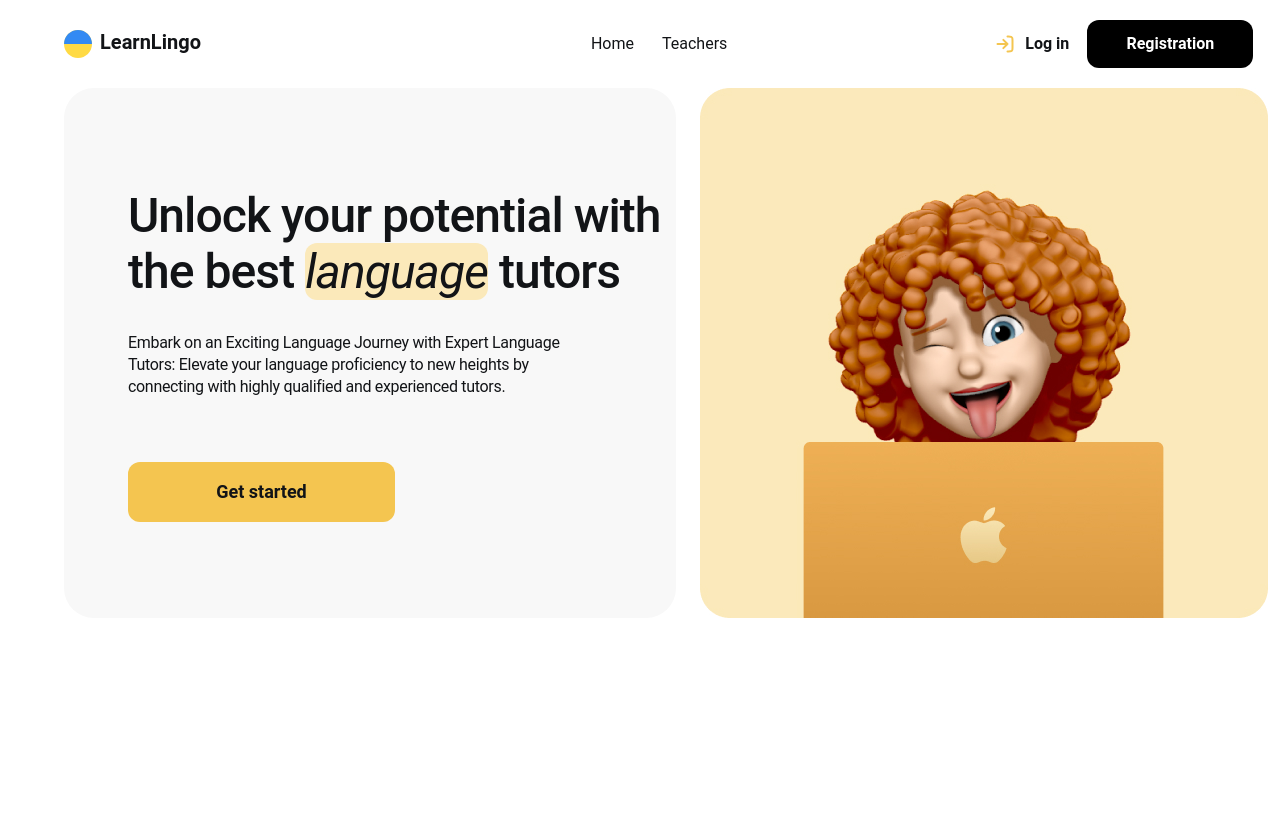
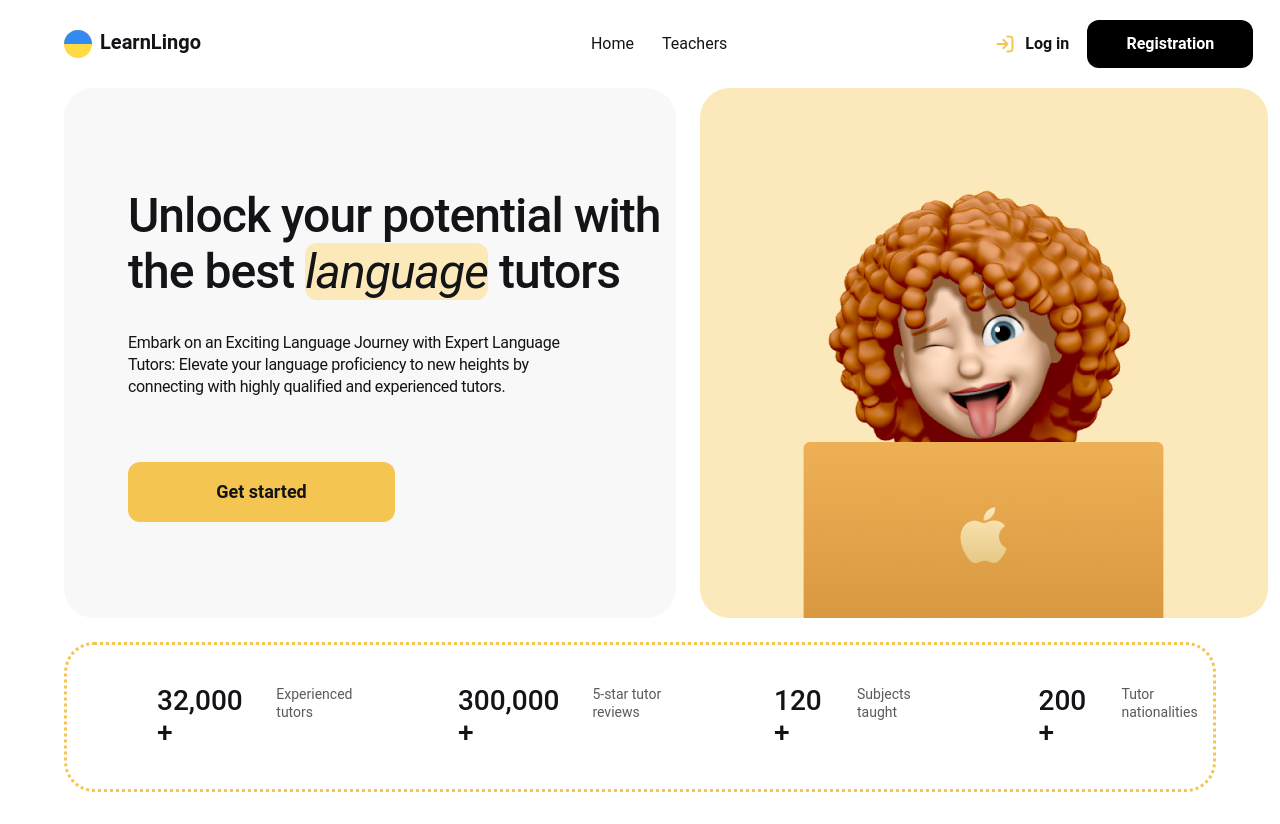
Before and after one commit to Sergiyan92/Learn-Lingo, a React (Vite) app: page / in a window 1280 px wide. Before the commit the page ends 800 px from the top, so only its background shows below. Built offline with nearby package versions, Linux system fonts and the light colour scheme.

Commit message:
create footer

```diff
--- /dev/null
+++ b/src/components/footer/Footer.module.css
@@ -0,0 +1,27 @@
+.footer {
+  display: flex;
+  border-radius: 30px;
+  border: #f4c550 dotted;
+  margin-top: 24px;
+  margin-bottom: 32px;
+  margin-right: 64px;
+  margin-left: 64px;
+}
+.footer_title {
+  display: flex;
+  margin-left: 90px;
+  padding-top: 40px;
+  padding-bottom: 40px;
+  color: var(--color-main-text);
+  font-size: 28px;
+  font-weight: 500;
+  line-height: 32px;
+}
+.footer_subtitle {
+  width: 96px;
+  margin-left: 16px;
+  color: rgba(18, 20, 23, 0.7);
+  font-size: 14px;
+  font-weight: 400;
+  line-height: 18px;
+}
--- /dev/null
+++ b/src/components/footer/Footer.tsx
@@ -0,0 +1,23 @@
+import css from "./Footer.module.css";
+
+const Footer = () => {
+  return (
+    <div className={css.footer}>
+      <h2 className={css.footer_title}>
+        32,000 +<span className={css.footer_subtitle}>Experienced tutors</span>
+      </h2>
+      <h2 className={css.footer_title}>
+        300,000 +
+        <span className={css.footer_subtitle}>5-star tutor reviews</span>
+      </h2>
+      <h2 className={css.footer_title}>
+        120 +<span className={css.footer_subtitle}>Subjects taught</span>
+      </h2>
+      <h2 className={css.footer_title}>
+        200 +<span className={css.footer_subtitle}>Tutor nationalities</span>
+      </h2>
+    </div>
+  );
+};
+
+export default Footer;
--- a/src/pages/HomePage.tsx
+++ b/src/pages/HomePage.tsx
@@ -1,3 +1,4 @@
+import Footer from "../components/footer/Footer";
 import Header from "../components/header/Header";
 import Hero from "../components/hero/Hero";
 
@@ -6,6 +7,7 @@ const HomePage = () => {
     <div>
       <Header />
       <Hero />
+      <Footer />
     </div>
   );
 };
```
